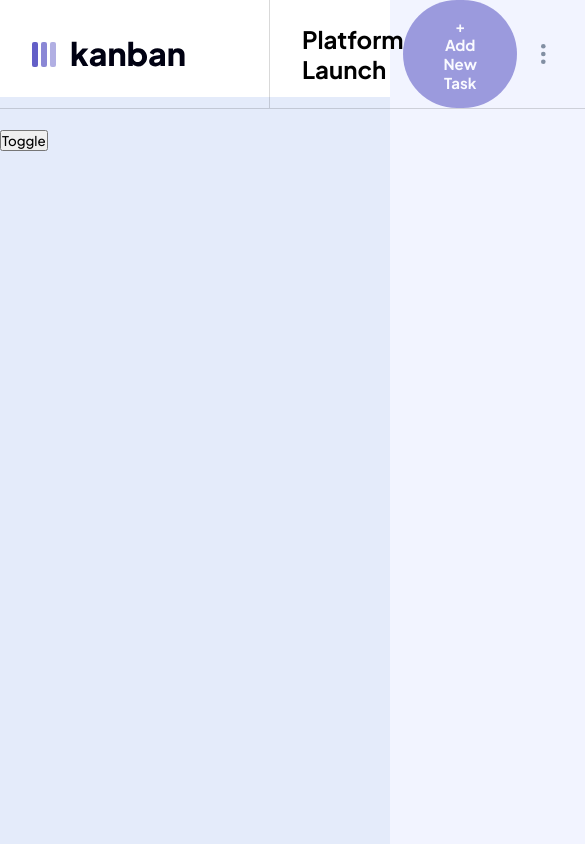
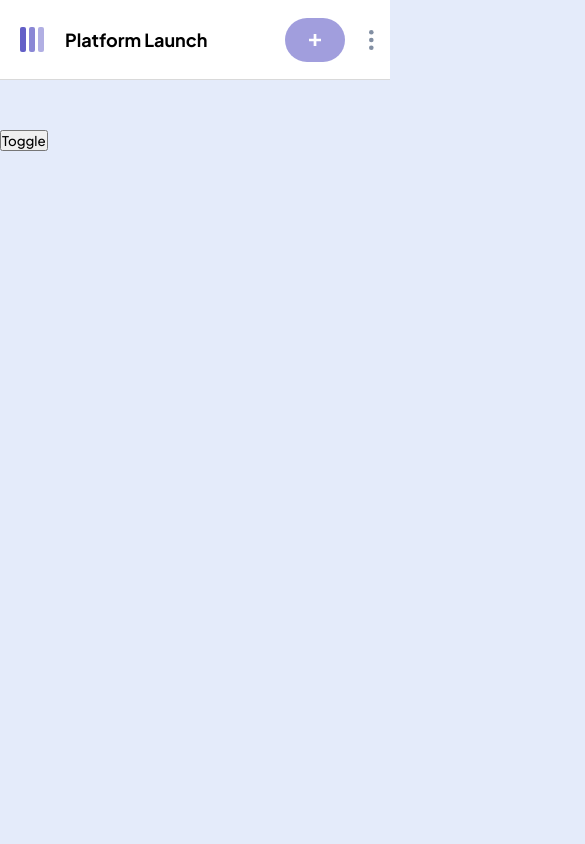
Before and after one commit to davidthus/kanban-task-management, a React (Create React App) app: page / in a window 390 px wide. Shown: the top 844 px of the page, 585 px wide, since content can reach past the window. Built offline with nearby package versions, Linux system fonts and the light colour scheme.

Commit message:
make navbar responsive

```diff
--- a/src/components/Navbar/Navbar.style.ts
+++ b/src/components/Navbar/Navbar.style.ts
@@ -1,5 +1,5 @@
 import styled from "styled-components";
-import { HeadingXL } from "../../shared/typography";
+import { HeadingL, HeadingXL } from "../../shared/typography";
 import { themeType } from "../../types/themeTypes";
 
 export const NavbarContainer = styled.header`
@@ -8,9 +8,16 @@ export const NavbarContainer = styled.header`
   left: 0;
   width: 100%;
   display: grid;
-  height: 97px;
+  height: clamp(80px, 10vw, 97px);
   background-color: ${({ theme }: themeType) => theme.navBarBg};
-  grid-template: 1fr / clamp(270px, 25vw, 300px) 1fr;
+  grid-template: 1fr / clamp(261px, 25vw, 300px) 1fr;
+
+  @media (max-width: 650px) {
+    grid-template: 1fr / calc(2.5rem + 25px) 1fr;
+  }
+  @media (max-width: 375px) {
+    grid-template: 1fr / calc(1rem + 25px) 1fr;
+  }
 `;
 
 export const LogoWrapper = styled.aside`
@@ -21,6 +28,14 @@ export const LogoWrapper = styled.aside`
   padding-left: 2rem;
   border-bottom: ${(props: any) =>
     props.sidebarOpen ? "none" : `1px solid ${props.theme.border}`};
+
+  @media (max-width: 650px) {
+    border-right: none;
+    padding-left: 1.25rem;
+  }
+  @media (max-width: 375px) {
+    padding-left: 0.5rem;
+  }
 `;
 
 export const NavbarWrapper = styled.nav`
@@ -31,12 +46,26 @@ export const NavbarWrapper = styled.nav`
   width: 100%;
   border-bottom: 1px solid ${({ theme }: themeType) => theme.border};
   padding-left: 2rem;
-  padding-right: 4rem;
+  padding-right: clamp(1rem, 3vw, 4rem);
+
+  @media (max-width: 650px) {
+    padding-left: 0;
+  }
 `;
 
 export const BoardName = styled.h1`
   ${HeadingXL}
   color: ${({ theme }: themeType) => theme.textPrimary};
+
+  @media screen and (max-width: 800px) {
+    font-size: 20px;
+    line-height: normal;
+    font-weight: bold;
+  }
+
+  @media (max-width: 700px) {
+    ${HeadingL}
+  }
 `;
 
 export const ButtonsWrapper = styled.div`
--- a/src/components/Navbar/Navbar.tsx
+++ b/src/components/Navbar/Navbar.tsx
@@ -1,6 +1,7 @@
 import React from "react";
 import { useAppSelector } from "../../app/hooks";
 import {
+  AddTaskIcon,
   DarkLogoIcon,
   LightLogoIcon,
   MobileLogoIcon,
@@ -39,7 +40,9 @@ const Navbar = ({ sidebarOpen }: NavbarProps) => {
       <NavbarWrapper>
         <BoardName>{data.activeBoard}</BoardName>
         <ButtonsWrapper>
-          <AddTask disabled>+ Add New Task</AddTask>
+          <AddTask disabled>
+            {isMobileSize ? <AddTaskIcon /> : "+ Add New Task"}
+          </AddTask>
           <VerticalDotsWrapper onClick={() => console.log("im clicked")}>
             <VerticalDotsIcon />
           </VerticalDotsWrapper>
--- a/src/components/Sidebar/Sidebar.style.ts
+++ b/src/components/Sidebar/Sidebar.style.ts
@@ -3,7 +3,7 @@ import { themeType } from "../../types/themeTypes";
 
 export const SidebarContainer = styled.aside`
   height: calc(100vh - 97px);
-  width: clamp(270px, 25vw, 300px);
+  width: clamp(261px, 25vw, 300px);
   position: absolute;
   bottom: 0;
   left: 0;
--- a/src/globals/theme.ts
+++ b/src/globals/theme.ts
@@ -1,4 +1,5 @@
 import { createGlobalStyle } from "styled-components";
+import { themeType } from "../types/themeTypes";
 
 export const GlobalStyle = createGlobalStyle`
   * {
@@ -15,10 +16,13 @@ export const GlobalStyle = createGlobalStyle`
     sans-serif;
   -webkit-font-smoothing: antialiased;
   -moz-osx-font-smoothing: grayscale;
-  background-color: rgb(242, 244, 255);
+  background-color: ${({ theme }: themeType) => theme.bodyBg};
     min-height: 100vh;
     width: 100vw;
     overflow-x: hidden;
+    position: absolute;
+    inset: 0;
+
 }
 
 code {
--- a/src/hooks/useMatchMedia.ts
+++ b/src/hooks/useMatchMedia.ts
@@ -9,8 +9,8 @@ type UseMatchMediaType = {
 type EventType = MediaQueryList | MediaQueryListEvent;
 
 export const useMatchMedia = (): UseMatchMediaType => {
-  const mobileQuery = matchMedia("(max-width: 375px)");
-  const tabletQuery = matchMedia("(min-width: 375px) and (max-width: 768px)");
+  const mobileQuery = matchMedia("(max-width: 650px)");
+  const tabletQuery = matchMedia("(min-width: 650px) and (max-width: 768px)");
   const desktopQuery = matchMedia("(min-width: 1440px)");
 
   const [isMobileSize, setIsMobileSize] = useState(false);
--- a/src/shared/buttons.ts
+++ b/src/shared/buttons.ts
@@ -75,7 +75,7 @@ export const AddTask = styled(Button)`
   ${HeadingM}
   opacity: ${(props: any) => (props.disabled ? 0.6 : 1)};
   cursor: ${(props: any) => (props.disabled ? "auto" : "pointer")};
-  padding: 1rem 2.5rem;
+  padding: 1rem clamp(1.5rem, 3vw, 2.5rem);
 
   &:hover {
     background: ${(props: any) =>
```
